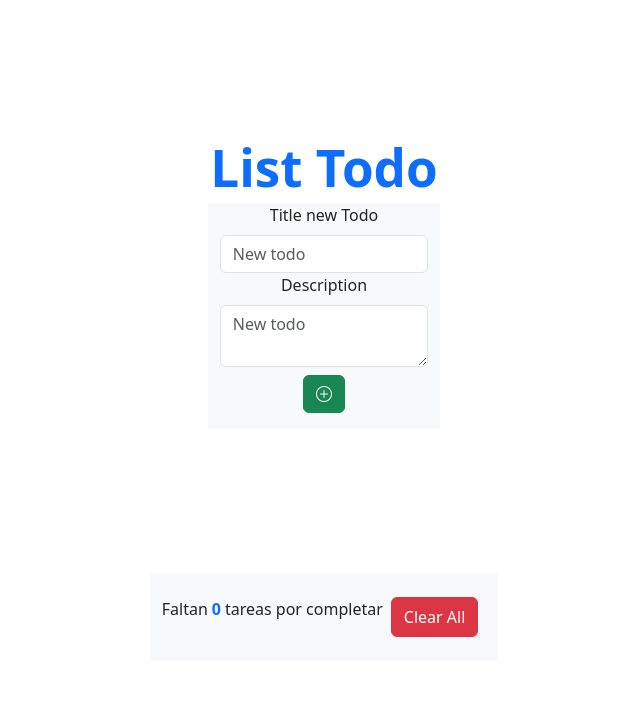
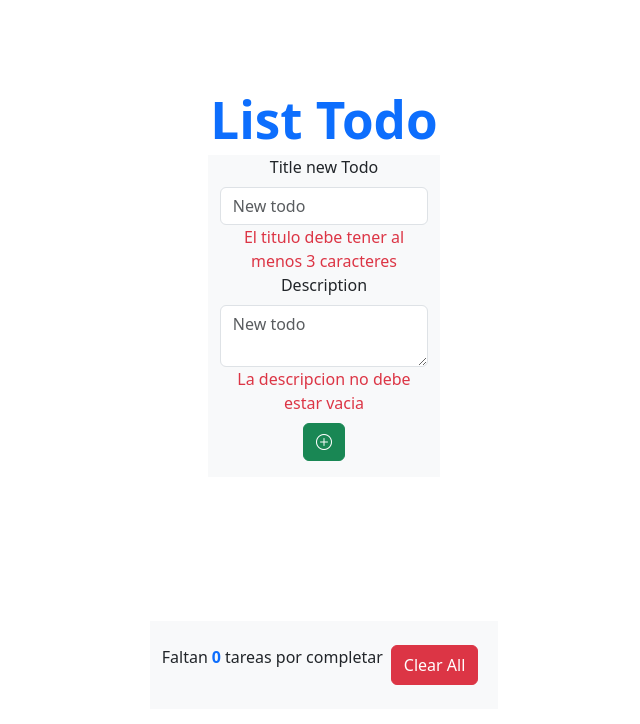
Before and after one commit to carlos060798/Todos.Ada, a React (Vite) app in the folder Tareas/: page / in a window 1280 px wide. Both pictures are taken after a click on the button 639 px from the left and 394 px from the top of the page. Shown: the top 724 px of the page, without its empty margins (316-956 px from the left). Built offline with nearby package versions, Linux system fonts and the light colour scheme.

Commit message:
descripcion y validacion de  form

```diff
--- a/Tareas/src/App.jsx
+++ b/Tareas/src/App.jsx
@@ -1,61 +1,33 @@
 import "./App.css";
+import FormTodo from "./Tareas/Form";
 import TareasList from "./Tareas/Tareas";
-import useTareas from "./helpers/useTareas";
+import useTareas from "./hooks/useTareas";
 
-const localStorageKey = "Tareas";
+
 
 function App() {
   const {
     tareas,
     pendiente,
-    Tarearef,
     handleTareaADD,
     toggleTodo,
     handleTareaDelete,
     deleteTarea,
     editarTarea,
+    Tarearef,
     descriptionRef,
+    tareaEror,
+    descriptionError,
   } = useTareas();
 
   return (
     <>
-      <div className="container   ">
-        <h1 className="fw-bold text-primary">List Todo</h1>
-        <div className="container d-flex justify-content-center align-items-center bg-light col-8">
-          <div className="mb-3 col-12 flex-column">
-            <div className="text-center">
-              <label className="form-label mx-2">Title new Todo</label>
-              <input
-                ref={Tarearef}
-                className="form-control"
-                type="text"
-                placeholder="New todo"
-              />
-            </div>
-            <div className="text-center">
-              <label className="form-label mx-2">Description</label>
-              <textarea
-                ref={descriptionRef}
-                className="form-control"
-                placeholder="New todo"
-              />
-            </div>
-            <div className="d-flex justify-content-center mt-2">
-              <button className="btn btn-success" onClick={handleTareaADD}>
-                <i className="bi bi-plus-circle"></i>
-              </button>
-            </div>
-          </div>
-        </div>
-        <section className="container mt-5 d-flex  justify-content-between py-4">
-          <TareasList
-            tareas={tareas}
-            toggleTodo={toggleTodo}
-            deleteTarea={deleteTarea}
-            editarTarea={editarTarea}
-          />
+      <div className="container">
+      <FormTodo  handleTareaADD={handleTareaADD} Tarearef={Tarearef}  descriptionRef={descriptionRef }descriptionError={descriptionError} tareaEror={tareaEror} />
+      <section className="container mt-5 d-flex  justify-content-between py-4">
+      <TareasList tareas={tareas} toggleTodo={toggleTodo} deleteTarea={deleteTarea} editarTarea={editarTarea}/>
         </section>
-        <section className="container bg-light mt-5 d-flex  justify-content-between py-4">
+      <section className="container bg-light mt-5 d-flex  justify-content-between py-4">
           <p>
 
             Faltan
--- /dev/null
+++ b/Tareas/src/Tareas/Form.jsx
@@ -0,0 +1,41 @@
+
+function FormTodo({ handleTareaADD,Tarearef,descriptionRef,tareaEror,descriptionError}) {
+
+
+
+    return ( <>
+     <h1 className="fw-bold text-primary">List Todo</h1>
+        <div className="container d-flex justify-content-center align-items-center bg-light col-8">
+          <div className="mb-3 col-12 flex-column">
+            <div className="text-center">
+              <label className="form-label mx-2">Title new Todo</label>
+              <input
+                ref={Tarearef}
+                className="form-control"
+                type="text"
+                placeholder="New todo"
+              />
+               { tareaEror && <div className="text-danger">{tareaEror}</div> }
+            </div>
+            <div className="text-center">
+              <label className="form-label mx-2">Description</label>
+              <textarea
+                ref={descriptionRef}
+                className="form-control"
+                placeholder="New todo"
+              />
+               { descriptionError && <div className="text-danger">{descriptionError}</div> }
+            </div>
+            <div className="d-flex justify-content-center mt-2">
+              <button className="btn btn-success" onClick={handleTareaADD}>
+                <i className="bi bi-plus-circle"></i>
+              </button>
+
+            </div>
+          </div>
+        </div>
+
+    </> );
+}
+
+export default FormTodo;
--- a/Tareas/src/helpers/useTareas.js
+++ b/Tareas/src/hooks/useTareas.js
@@ -8,14 +8,16 @@ function useTareas() {
   const [tareas, setTareas] = useState([]);
   const [pendiente, setPendiente] = useState(0);
   const [edit, setEdit] = useState(false);
-
+  const [tareaEror, setTareaError] = useState("");
+  const [descriptionError, setDescriptionError] = useState("");
 
   // referencia del imput de crear tareas
   const Tarearef = useRef();
   const descriptionRef = useRef();
 
   // funciones principales
-  const calculatePendientes = (tareas) => { // funcion de calculo de tareas pendientes
+  const calculatePendientes = (tareas) => {
+    // funcion de calculo de tareas pendientes
     return tareas.filter((tarea) => !tarea.completed).length;
   };
 
@@ -33,15 +35,42 @@ function useTareas() {
       const pendiente = parsedTareas.filter((tarea) => !tarea.completed).length; // actualiza el estado de pendientes
       setPendiente(pendiente); // actualiza pendiente con el valor obtenido del localstore
     }
-  }, [tareas,pendiente]);
+  }, []);
+
+  // funcion de validacion del formulario
+  function ValidacionFormulario() {
+    let isValid = true;
+    if (Tarearef.current.value.length < 3) {
+      setTareaError("El titulo debe tener al menos 3 caracteres");
+      isValid = false;
+    } else {
+      setTareaError("");
+    }
+
+    if (descriptionRef.current.value === "") {
+      setDescriptionError("La descripcion  no debe estar vacia");
+      isValid = false;
+    } else {
+      setDescriptionError("");
+    }
+    return isValid;
+  }
+
+  function resetFormulario() {
+    setTareaError("");
+    setDescriptionError("");
+    Tarearef.current.value = "";
+    descriptionRef.current.value = "";
+  }
   // funcion de crear tarea
   function handleTareaADD() {
     const task = Tarearef.current.value;
-    const descripcion= descriptionRef.current.value;
-    if (task === "") return;
-
-    const newTareas = [...tareas, { id: ID(), task,descripcion, completed: false }];
-
+    const descripcion = descriptionRef.current.value;
+    if (ValidacionFormulario()) {
+      const newTareas = [
+        ...tareas,
+        { id: ID(), task, descripcion, completed: false },
+      ];
       if (edit) {
         Swal.fire({
           title: "Has editado una tarea",
@@ -50,13 +79,13 @@ function useTareas() {
           showCancelButton: true,
           confirmButtonText: "Aceptar",
           cancelButtonText: "Cancelar",
-      }).then(result => {
+        }).then((result) => {
           if (result.isConfirmed) {
             setTareas(newTareas);
             guardarTareas(newTareas);
             setPendiente(calculatePendientes(newTareas));
-        }})
-
+          }
+        });
       } else {
         const pendiente = newTareas.filter((tarea) => !tarea.completed).length;
         Swal.fire({
@@ -74,9 +103,10 @@ function useTareas() {
           }
         });
       }
-    Tarearef.current.value = null;
-    setEdit(false); // Reinicia el modo de edición a false
-  };
+
+      resetFormulario();
+    }
+  }
 
   // funcion  de manejo de tareas pendientes y de contador de tareas completadas
   const toggleTodo = (id) => {
@@ -87,7 +117,6 @@ function useTareas() {
     const pendiente = newTareas.filter((tarea) => !tarea.completed).length;
     guardarTareas(newTareas);
     setPendiente(calculatePendientes(newTareas));
-
   };
 
   //   funcion de eliminar todas las tareas
@@ -104,7 +133,7 @@ function useTareas() {
       if (result.isConfirmed) {
         const newTareas = tareas.filter((tarea) => tarea.completed);
         setTareas(newTareas);
-        setPendiente( calculatePendientes(newTareas));
+        setPendiente(calculatePendientes(newTareas));
         guardarTareas(newTareas);
       }
     });
@@ -136,15 +165,14 @@ function useTareas() {
     console.log("soy la tarea seleccionada");
     const tarea = tareas.find((tarea) => tarea.id === id);
     Tarearef.current.value = tarea.task;
+    descriptionRef.current.value = tarea.descripcion;
     setEdit(true);
     const newtareas = tareas.filter((tareas) => tareas.id != id); // devuelve un array con los id diferennte al que se le remite
     setTareas(newtareas); // actualiza  el array de tareas
     guardarTareas(newtareas);
     setPendiente(calculatePendientes(newtareas));
     guardarTareas(newtareas);
-
   };
-
 
   return {
     tareas,
@@ -156,7 +184,9 @@ function useTareas() {
     deleteTarea,
     editarTarea,
     descriptionRef,
+    tareaEror,
+    descriptionError,
   };
-};
+}
 
 export default useTareas;
```
Lines whose indentation alone changed are shown as unchanged.
